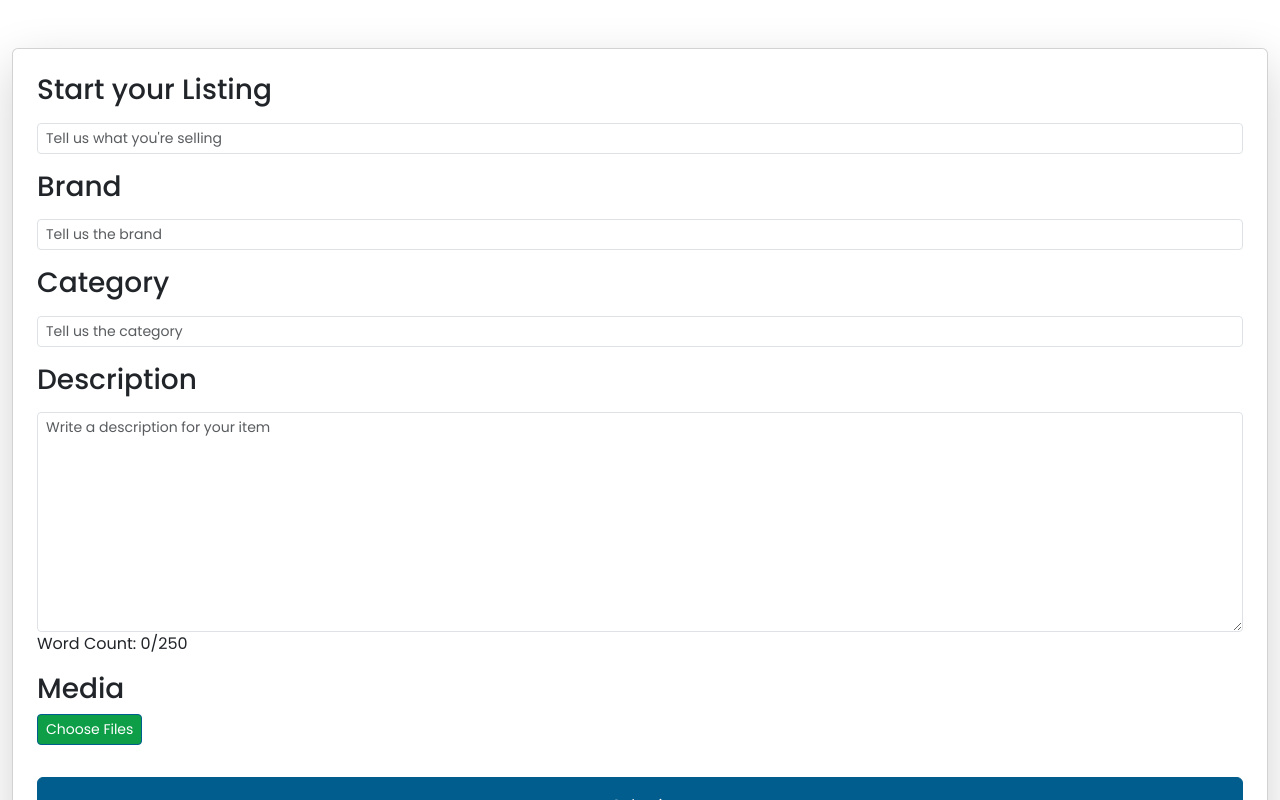
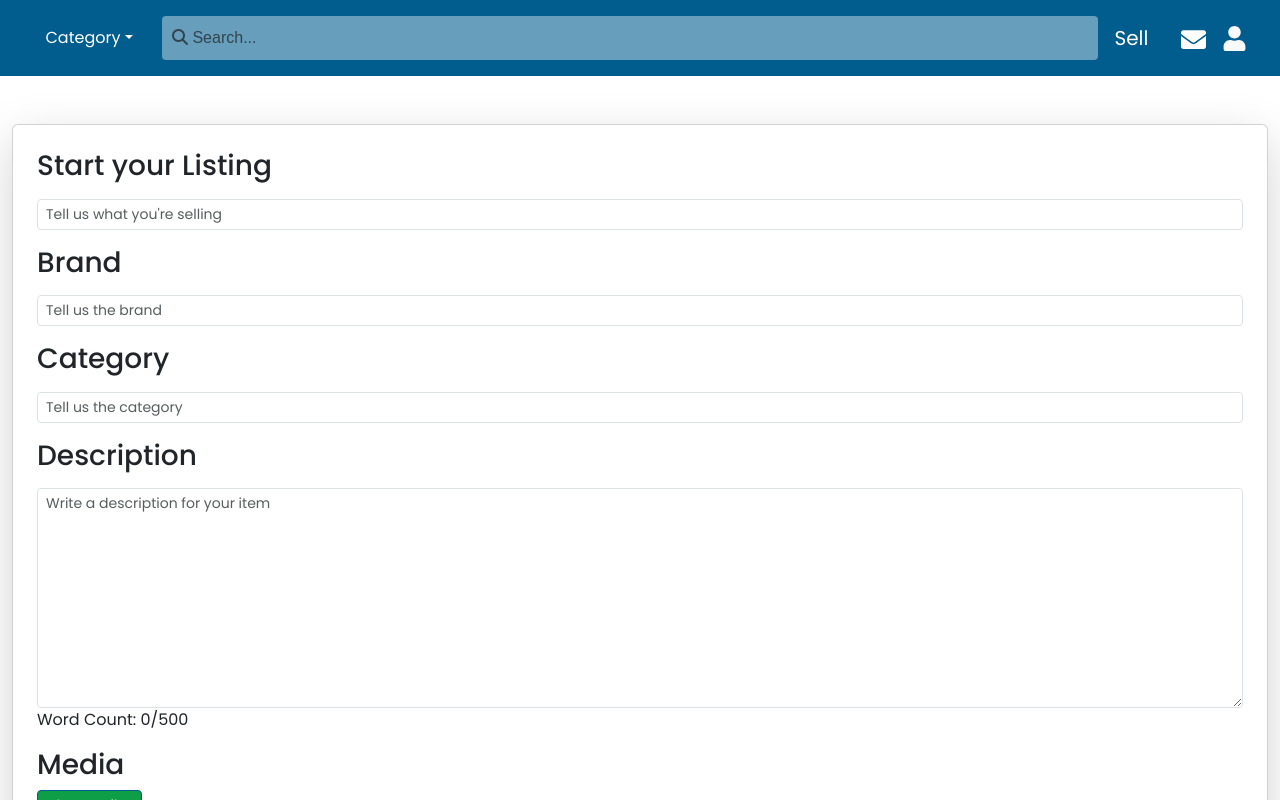
Before and after one commit to TheCodingWizard27/Capstone, a React (Create React App) app in the folder frontend/: page /addListing in a window 1280 px wide. Shown: the top 800 px of the page. Built offline with nearby package versions, Linux system fonts and the light colour scheme.

Commit message:
NavBar Added to Listing page

```diff
--- a/frontend/src/pages/addListing.js
+++ b/frontend/src/pages/addListing.js
@@ -1,6 +1,7 @@
 import React, { useState } from 'react';
 import { Container, Form, Button, Card } from 'react-bootstrap';
 import { FaTimes } from 'react-icons/fa';
+import NavBar from '../components/navBar';
 
 const AddListing = () => {
   const [files, setFiles] = useState([]);
@@ -34,6 +35,8 @@ const AddListing = () => {
   };
 
   return (
+    <>
+    <NavBar />
     <Container fluid className="h-auto w-100vw mt-5">
       <Card style={{ width: '100%' }} className="p-4 shadow-lg h-1000">
         <Form className="flex-grow-1">
@@ -86,7 +89,7 @@ const AddListing = () => {
               value={description}
               onChange={handleDescriptionChange}
             />
-            <div>Word Count: {wordCount}/250</div>
+            <div>Word Count: {wordCount}/500</div>
           </Form.Group>
 
           {/* Media field */}
@@ -163,6 +166,7 @@ const AddListing = () => {
         </Form>
       </Card>
     </Container>
+    </>
   );
 };
 
```
